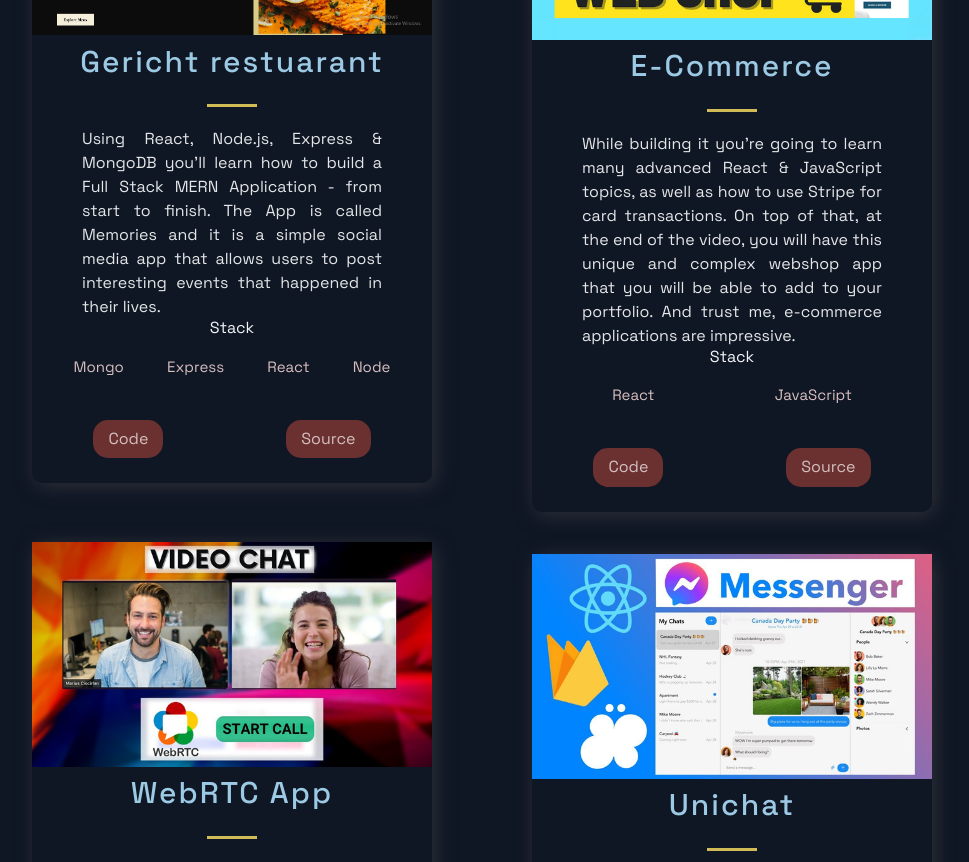
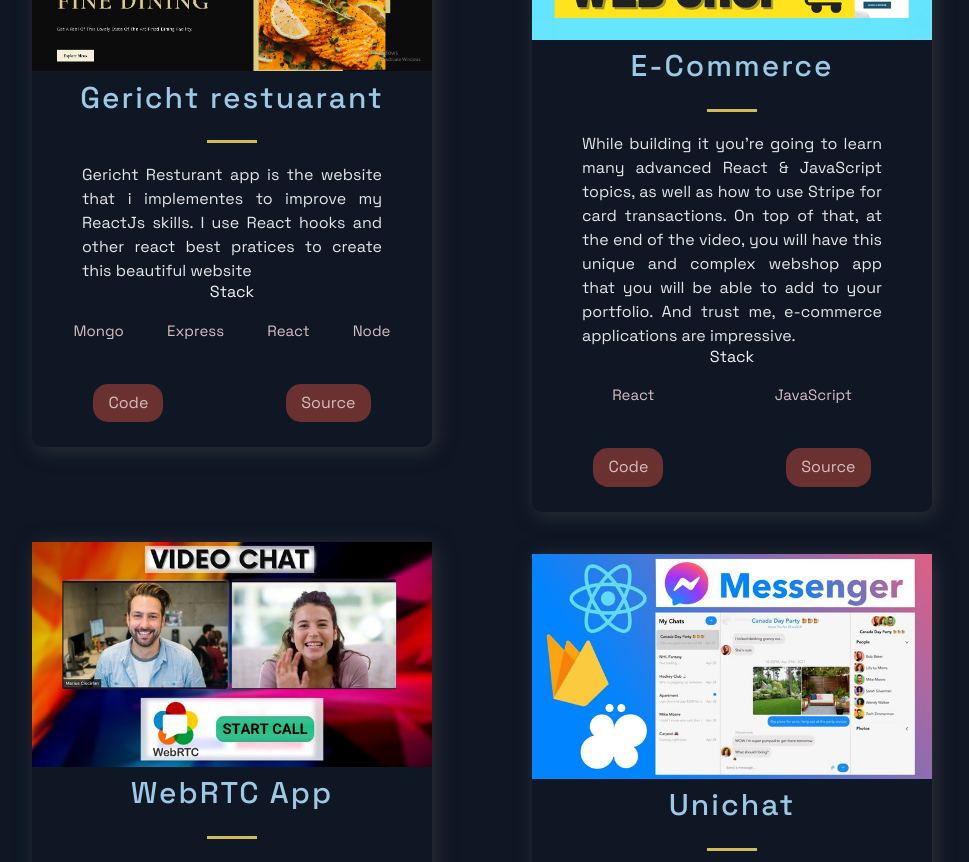
Before and after one commit to danyomo/porfolio-react-app, a Next.js app: page / in a window 1280 px wide. Shown: the part 1020-1882 px from the top of the page, without its empty margins (158-1127 px from the left). Built offline with nearby package versions, Linux system fonts and the light colour scheme.

Commit message:
Update constants.js

```diff
--- a/src/constants/constants.js
+++ b/src/constants/constants.js
@@ -1,7 +1,7 @@
 export const projects = [
   {
-    title: 'Gericht restuarant',
-    description: "Using React, Node.js, Express & MongoDB you'll learn how to build a Full Stack MERN Application - from start to finish. The App is called Memories and it is a simple social media app that allows users to post interesting events that happened in their lives.",
+   title: 'Gericht restuarant',
+    description: " Gericht Resturant app is the website that i implementes to improve my ReactJs skills. I use React hooks and other react best pratices to create this beautiful website",
       image: '/images/1.PNG',
       tags: ['Mongo', 'Express', 'React', 'Node'],
     source: 'https://google.com',
```
